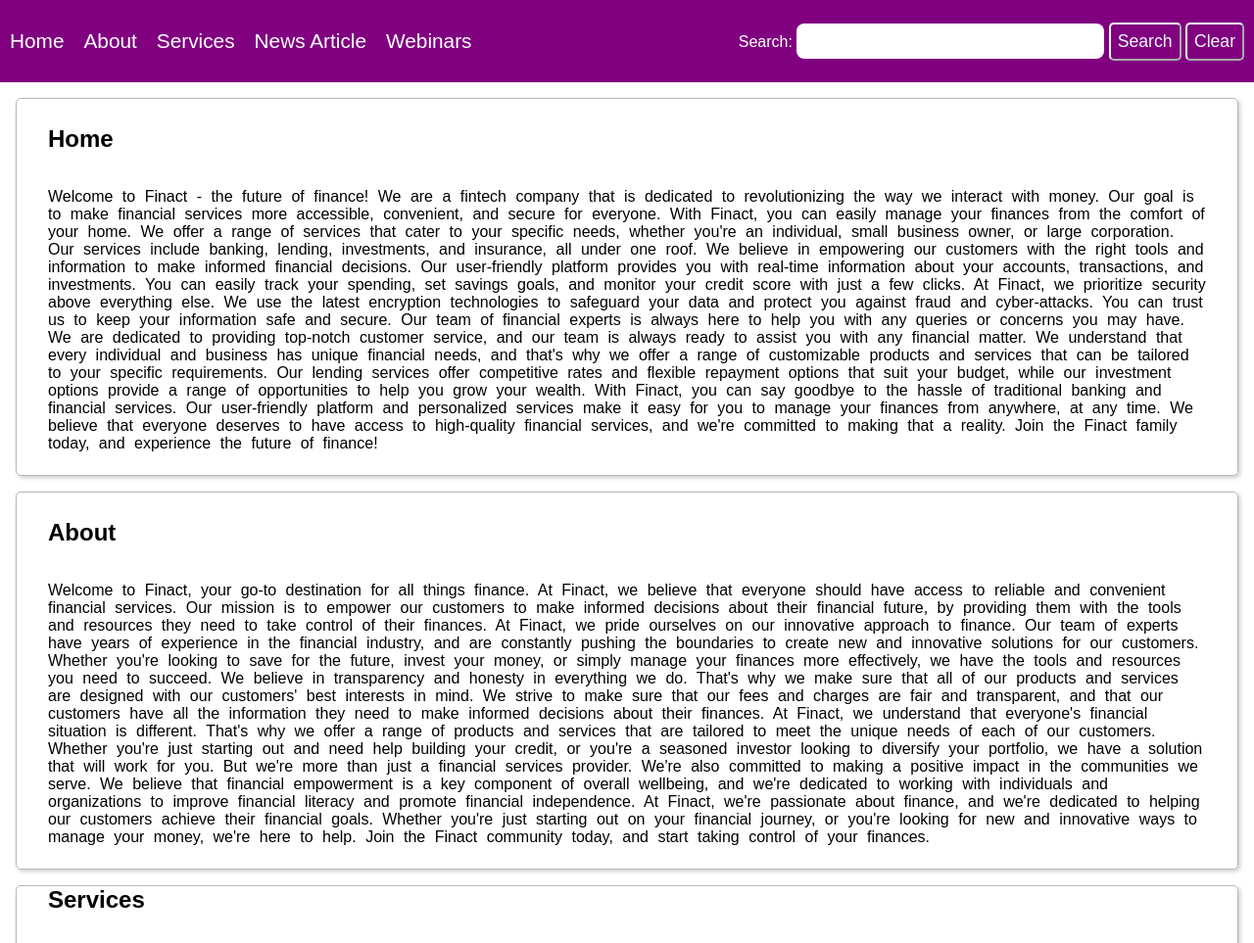
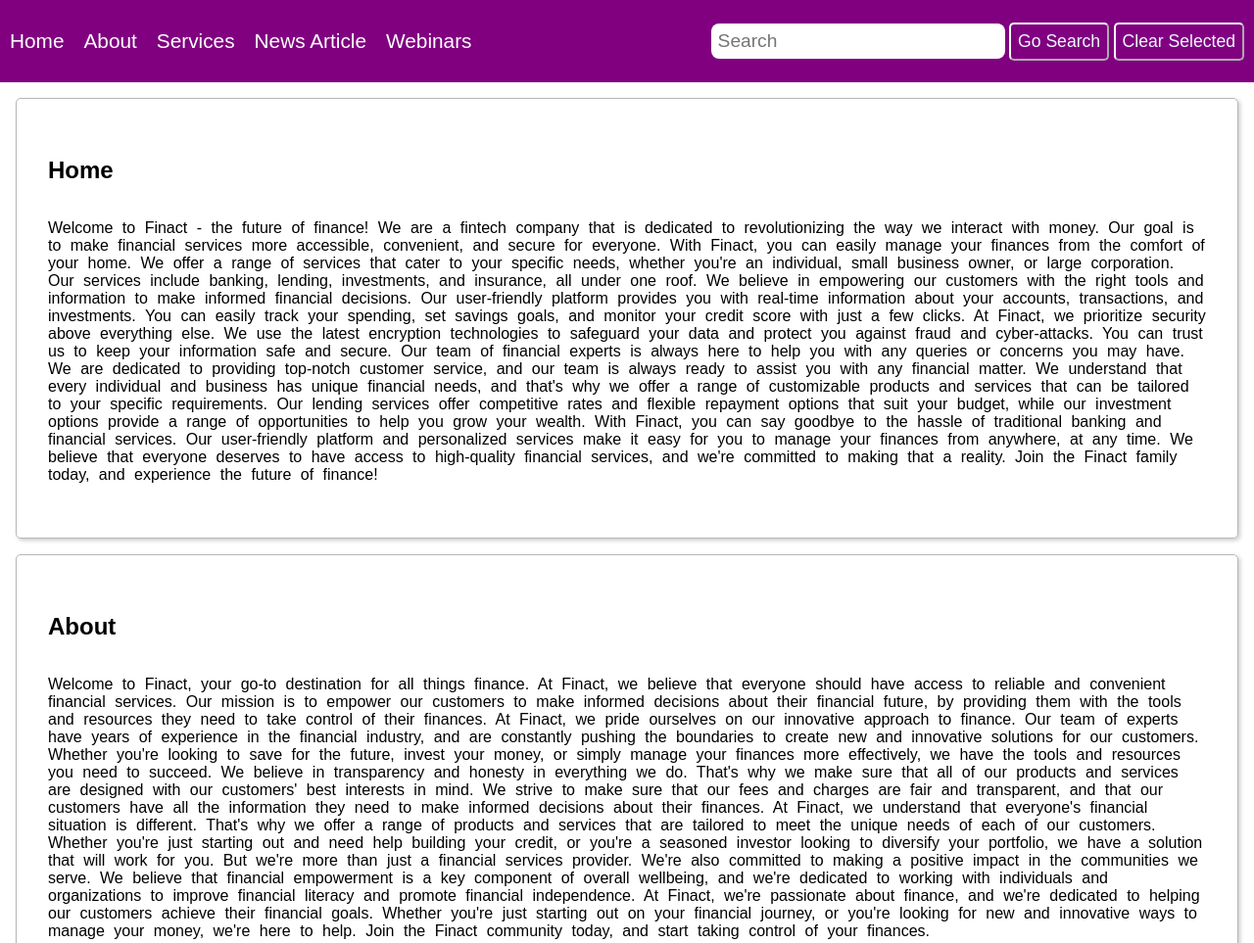
Before and after one commit to yuviS003/vanilla-dom-search-prototype, a website: page index.html in a window 1280 px wide. Shown: the top 963 px of the page at 98% size. Drawn offline with Linux system fonts and the light colour scheme.

Commit message:
html refractored

```diff
--- a/index.html
+++ b/index.html
@@ -17,10 +17,9 @@
         <li><a href="#webinars">Webinars</a></li>
       </ul>
       <div class="search-box">
-        <label for="search-input">Search:</label>
-        <input type="text" id="search-input" />
-        <button id="search-btn">Search</button>
-        <button id="clear-btn">Clear</button>
+        <input type="search" id="search-input" placeholder="Search" />
+        <button id="search-btn">Go Search</button>
+        <button id="clear-btn">Clear Selected</button>
       </div>
     </nav>
     <div id="content">
--- a/styles.css
+++ b/styles.css
@@ -71,12 +71,12 @@ body {
 }
 
 .sections {
-  height: 30vw;
+  min-height: 30vw;
   display: flex;
   flex-direction: column;
   align-items: start;
   justify-content: center;
-  padding: 0 2rem;
+  padding: 2rem;
   margin: 1rem;
   border: 1px solid rgb(183, 183, 183);
   border-radius: 5px;
```
